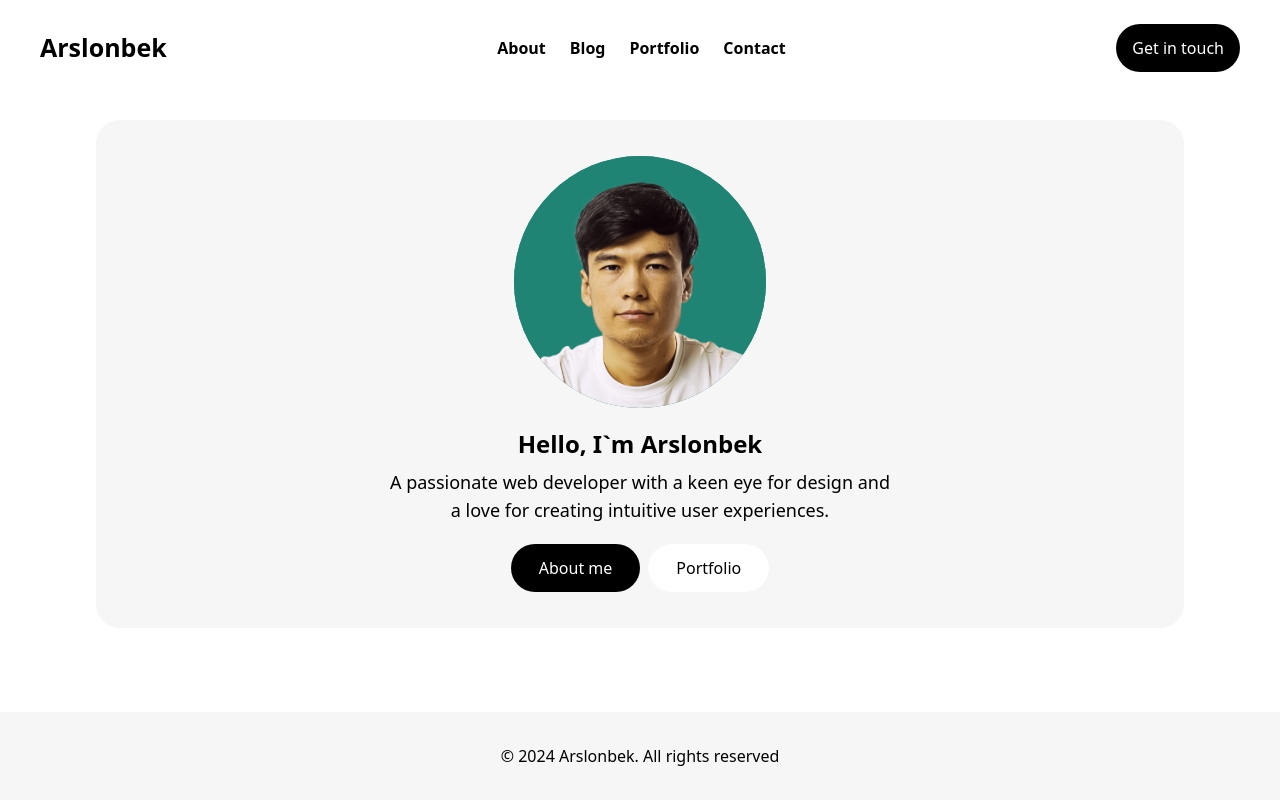
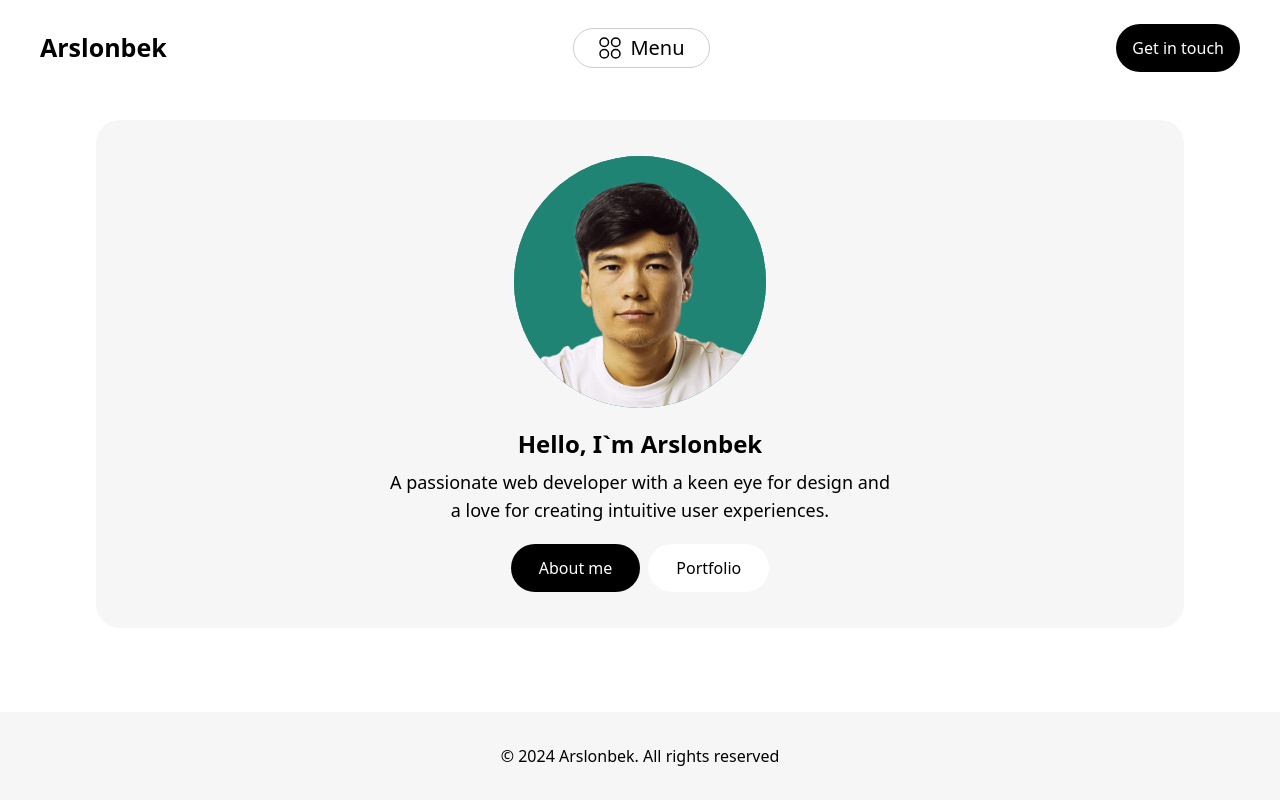
Before and after one commit to arslon1234/arslonbek, a Next.js app: page / in a window 1280 px wide. Built offline with nearby package versions, Linux system fonts and the light colour scheme.

Commit message:
update header ui

```diff
--- a/app/page.tsx
+++ b/app/page.tsx
@@ -7,7 +7,7 @@ export const metadata: Metadata = {
   description:
     "Welcome to Arslonbek Ro'ziboyev's personal portfolio. Learn more about my projects, experience, and skills.",
   keywords:
-    "Arslonbek Ro'ziboyev, Personal Portfolio, Web Developer, Next.js, React.js, Vue.js, Nuxt.js, SEO, Software Engineer",
+    "Arslonbek Ro'ziboyev, arslonbek, arslon, Personal Portfolio, Web Developer, Next.js, React.js, Vue.js, Nuxt.js, SEO, Software Engineer",
   openGraph: {
     title: "Arslonbek Ro'ziboyev - Personal Portfolio",
     description:
--- a/components/header.tsx
+++ b/components/header.tsx
@@ -5,12 +5,10 @@ import { usePathname } from "next/navigation";
 import menu from "../assets/menu.svg";
 import close from "../assets/close.svg";
 import Image from "next/image";
-
 interface ILinks {
   title: string;
   path: string;
 }
-
 const Header = () => {
   const [open, setOpen] = useState(false);
   const pathname = usePathname();
@@ -21,20 +19,15 @@ const Header = () => {
     { title: "Portfolio", path: "/portfolio" },
     { title: "Contact", path: "/contact" },
   ];
-
   const handleClick = () => {
     setOpen(!open);
   };
-
   return (
-    <header className="flex justify-between items-center my-3 px-4 py-3 md:px-10">
-      {/* Logo */}
+    <header className="flex justify-between items-center my-3 px-4 md:px-10 py-3">
       <Link href="/" className="text-[25px] font-bold">
         Arslonbek
       </Link>
-
-      {/* Mobile Menu Button */}
-      <div className="md:hidden relative flex items-center">
+      <div className="relative flex flex-col items-center">
         <button
           className="py-1 px-6 flex items-center cursor-pointer gap-2 border border-[#ccc] rounded-3xl z-20"
           onClick={handleClick}
@@ -48,14 +41,12 @@ const Header = () => {
           />
           <span className="text-[20px] font-normal cursor-pointer">Menu</span>
         </button>
-
-        {/* Mobile Menu Links */}
         <section
-          className={`absolute z-30 top-11 shadow-custom p-2 px-6 rounded-3xl bg-white transition-all duration-500 ease-in-out ${
-            open ? "opacity-100 translate-y-0" : "opacity-0 -translate-y-5 pointer-events-none"
+          className={`absolute top-11 z-10 shadow-custom bg-white md:bg-transparent p-2 px-6 rounded-3xl transition-all duration-500 ease-in-out ${
+            open ? 'opacity-100 translate-y-0' : 'opacity-0 -translate-y-5 pointer-events-none'
           }`}
         >
-          <div className="flex flex-col gap-4">
+          <div className="flex flex-col md:flex-row gap-6 ">
             {links.map((link, index) => {
               const isActive = pathname === link.path;
               return (
@@ -76,31 +67,10 @@ const Header = () => {
         </section>
       </div>
 
-      {/* Desktop Menu Links */}
-      <div className="hidden md:flex gap-6">
-        {links.map((link, index) => {
-          const isActive = pathname === link.path;
-          return (
-            <Link
-              href={link.path}
-              className={`${
-                isActive
-                  ? "text-main cursor-pointer font-semibold"
-                  : "cursor-pointer font-semibold"
-              } transition-transform duration-500 hover:scale-105`}
-              key={index}
-            >
-              {link.title}
-            </Link>
-          );
-        })}
-      </div>
-
-      {/* Get in touch button */}
       <Link
-        href="https://t.me/developer_0220"
-        target="_blank"
-        rel="noopener noreferrer"
+         href="https://t.me/developer_0220"
+         target="_blank"
+         rel="noopener noreferrer"
         className="py-3 px-4 text-white bg-black rounded-[33px] hidden md:block"
       >
         Get in touch
```
